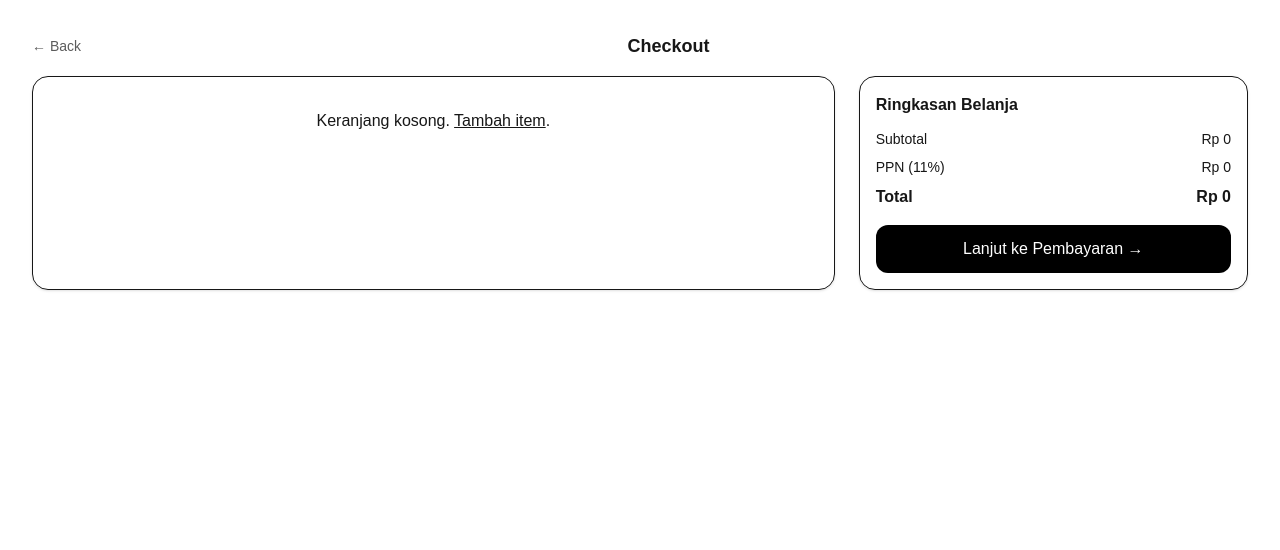
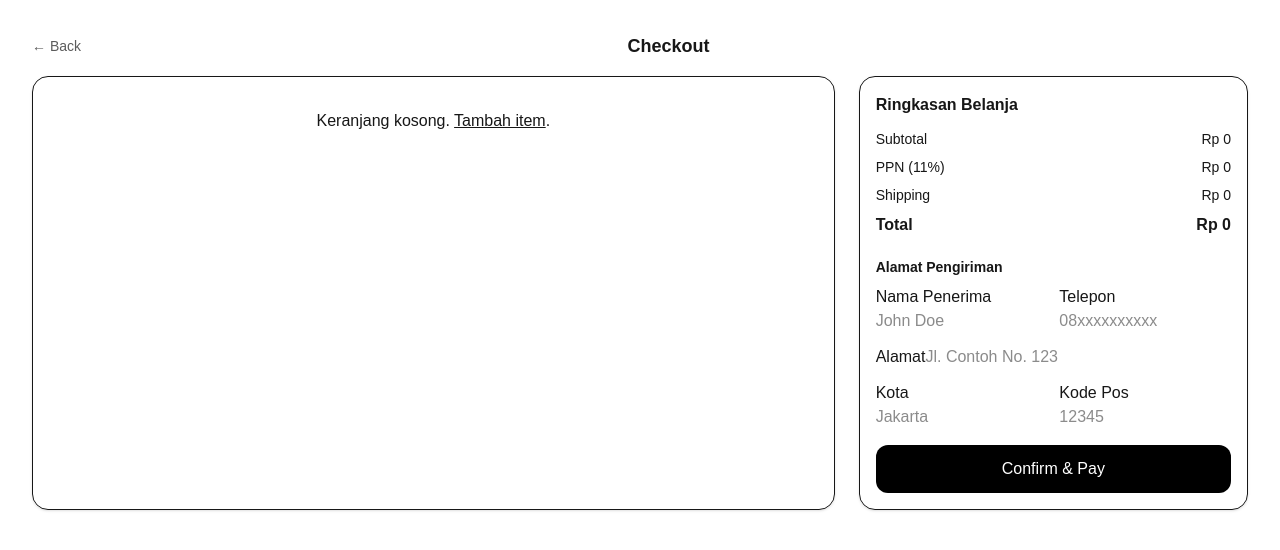
Before and after one commit to SylviaEmily/UTS20251_ITFinTech_Sylvia-Emily-B-Manpioper-, a Next.js app in the folder web_paymentgateway/: page /payment in a window 1280 px wide. Shown: the top 550 px of the page. Built offline with nearby package versions, Linux system fonts and the light colour scheme.

Commit message:
push admin mongodb

```diff
--- /dev/null
+++ b/web_paymentgateway/lib/mongodb.ts
@@ -0,0 +1,23 @@
+// lib/mongodb.ts
+import mongoose from 'mongoose';
+
+const MONGODB_URI = process.env.MONGODB_URI || '';
+
+let cached = (global as any)._mongoose as {
+  conn: typeof mongoose | null;
+  promise: Promise<typeof mongoose> | null;
+};
+if (!cached) cached = (global as any)._mongoose = { conn: null, promise: null };
+
+export async function dbConnect() {
+  if (cached.conn) return cached.conn;
+  if (!MONGODB_URI) {
+    // lempar di dalam fungsi agar bisa ditangkap try/catch API handler
+    throw new Error('Missing MONGODB_URI');
+  }
+  if (!cached.promise) {
+    cached.promise = mongoose.connect(MONGODB_URI);
+  }
+  cached.conn = await cached.promise;
+  return cached.conn;
+}
--- /dev/null
+++ b/web_paymentgateway/models/Order.ts
@@ -0,0 +1,40 @@
+import { Schema, model, models } from 'mongoose';
+
+const ItemSchema = new Schema(
+  {
+    productId: { type: String, required: true },
+    name:      { type: String, required: true },
+    price:     { type: Number, required: true }, // IDR
+    qty:       { type: Number, required: true },
+    lineTotal: { type: Number, required: true },
+  },
+  { _id: false }
+);
+
+const OrderSchema = new Schema(
+  {
+    customer: {
+      name: String,
+      phone: String,
+      address: String,
+      city: String,
+      postalCode: String,
+    },
+    items: { type: [ItemSchema], required: true },
+    amounts: {
+      subtotal: Number,
+      tax: Number,
+      shipping: Number,
+      total: Number, // subtotal + tax + shipping
+      currency: { type: String, default: 'IDR' },
+    },
+    payment: {
+      provider: { type: String, enum: ['manual','midtrans','xendit','stripe'], default: 'manual' },
+      providerRef: String,
+      status: { type: String, enum: ['PENDING','PAID','FAILED','CANCELLED'], default: 'PENDING' },
+    },
+  },
+  { timestamps: true }
+);
+
+export default models.Order || model('Order', OrderSchema);
--- /dev/null
+++ b/web_paymentgateway/pages/api/orders.ts
@@ -0,0 +1,48 @@
+import type { NextApiRequest, NextApiResponse } from 'next';
+import { dbConnect } from '@/lib/mongodb';
+import Order from '@/models/order'; // pastikan casing file = 'models/order.ts'
+
+export default async function handler(req: NextApiRequest, res: NextApiResponse) {
+  if (req.method !== 'POST') return res.status(405).json({ message: 'Method not allowed' });
+
+  try {
+    await dbConnect();
+
+    const { customer, items, amounts, provider = 'manual' } = req.body || {};
+    if (!Array.isArray(items) || items.length === 0) {
+      return res.status(400).json({ message: 'Items required' });
+    }
+
+    const safeItems = items.map((it: any) => ({
+      productId: String(it.productId),
+      name: String(it.name),
+      price: Number(it.price),
+      qty: Number(it.qty),
+      lineTotal: Number(it.lineTotal),
+    }));
+
+    const subtotal = Number(amounts?.subtotal ?? safeItems.reduce((s, it) => s + it.lineTotal, 0));
+    const tax      = Number(amounts?.tax ?? 0);
+    const shipping = Number(amounts?.shipping ?? 0);
+    const total    = Number(amounts?.total ?? subtotal + tax + shipping);
+
+    const order = await Order.create({
+      customer: {
+        name: customer?.name ?? '',
+        phone: customer?.phone ?? '',
+        address: customer?.address ?? '',
+        city: customer?.city ?? '',
+        postalCode: customer?.postalCode ?? '',
+      },
+      items: safeItems,
+      amounts: { subtotal, tax, shipping, total, currency: 'IDR' },
+      payment: { provider, status: 'PENDING' },
+    });
+
+    return res.status(201).json({ orderId: order._id, status: order.payment.status });
+  } catch (err: any) {
+    console.error('POST /api/orders error:', err);
+    // pastikan selalu JSON
+    return res.status(500).json({ message: err?.message || 'Internal error' });
+  }
+}
--- a/web_paymentgateway/pages/payment.tsx
+++ b/web_paymentgateway/pages/payment.tsx
@@ -1,8 +1,79 @@
 import Link from 'next/link';
+import React, { useRef } from 'react';
 import { useCart } from '@/context/CartContext';
+
+function useOrderSubmit(subtotal: number, tax: number, total: number, items: any[]) {
+  const shipping = subtotal > 0 ? 12_000 : 0; // contoh ongkir
+
+  const buildPayload = (form: HTMLFormElement | null) => {
+    const fd = form ? new FormData(form) : new FormData();
+    return {
+      customer: {
+        name: String(fd.get('name') || ''),
+        phone: String(fd.get('phone') || ''),
+        address: String(fd.get('address') || ''),
+        city: String(fd.get('city') || ''),
+        postalCode: String(fd.get('postalCode') || ''),
+      },
+      items: items.map((ci: any) => ({
+        productId: ci.product.id,
+        name: ci.product.name,
+        price: ci.product.price,
+        qty: ci.qty,
+        lineTotal: ci.product.price * ci.qty,
+      })),
+      amounts: { subtotal, tax, shipping, total: total + shipping },
+      provider: 'manual', // nanti ganti 'midtrans'/'xendit' saat integrasi gateway
+    };
+  };
+
+  // === versi submit dengan parsing aman ===
+  const submit = async (formEl: HTMLFormElement | null) => {
+    const payload = buildPayload(formEl);
+
+    const res = await fetch('/api/orders', {
+      method: 'POST',
+      headers: { 'Content-Type': 'application/json' },
+      body: JSON.stringify(payload),
+    });
+
+    // baca dulu sebagai text (bisa JSON atau HTML error)
+    const text = await res.text();
+    let data: any = null;
+    try {
+      data = JSON.parse(text);
+    } catch {
+      // server mengirim HTML (mis. 404/500 dari Next)
+      throw new Error(
+        `Gagal parse JSON. Status ${res.status}. Body: ${text.slice(0, 120)}...`
+      );
+    }
+
+    if (!res.ok) {
+      throw new Error(data?.message || `Gagal: HTTP ${res.status}`);
+    }
+
+    return data as { orderId: string; status: string };
+  };
+
+  return { submit, shipping };
+}
 
 export default function Checkout() {
   const { items, inc, dec, subtotal, tax, total, formatRupiah } = useCart();
+  const formRef = useRef<HTMLFormElement>(null);
+  const { submit, shipping } = useOrderSubmit(subtotal, tax, total, items);
+  const grand = total + shipping;
+
+  async function handleConfirmPay() {
+    try {
+      const { orderId } = await submit(formRef.current);
+      alert(`Order berhasil dibuat: ${orderId}`);
+      // window.location.href = '/payment'; // jika ingin redirect
+    } catch (e: any) {
+      alert(e.message || 'Gagal membuat order');
+    }
+  }
 
   return (
     <main className="mx-auto max-w-7xl p-8">
@@ -61,7 +132,7 @@ export default function Checkout() {
           )}
         </div>
 
-        {/* ===== KANAN: Ringkasan (sticky, rapat) ===== */}
+        {/* ===== KANAN: Ringkasan + Form Alamat + Confirm ===== */}
         <aside className="h-max rounded-2xl border p-4 shadow-sm md:sticky md:top-6">
           <h3 className="mb-3 text-base font-semibold">Ringkasan Belanja</h3>
           <div className="space-y-2 text-sm">
@@ -73,17 +144,45 @@ export default function Checkout() {
               <span>PPN (11%)</span>
               <span>{formatRupiah(tax)}</span>
             </div>
+            <div className="flex justify-between">
+              <span>Shipping</span>
+              <span>{formatRupiah(shipping)}</span>
+            </div>
             <div className="flex justify-between text-base font-semibold">
               <span>Total</span>
-              <span>{formatRupiah(total)}</span>
+              <span>{formatRupiah(grand)}</span>
             </div>
           </div>
 
-          <Link href="/payment" className="mt-4 block">
-            <button className="w-full rounded-xl bg-black py-3 text-white">
-              Lanjut ke Pembayaran →
-            </button>
-          </Link>
+          {/* Form alamat ringkas */}
+          <h4 className="mt-5 mb-2 text-sm font-semibold">Alamat Pengiriman</h4>
+          <form ref={formRef} className="grid grid-cols-1 gap-3 sm:grid-cols-2">
+            <div>
+              <label className="label">Nama Penerima</label>
+              <input name="name" className="input" placeholder="John Doe" />
+            </div>
+            <div>
+              <label className="label">Telepon</label>
+              <input name="phone" className="input" placeholder="08xxxxxxxxxx" />
+            </div>
+            <div className="sm:col-span-2">
+              <label className="label">Alamat</label>
+              <input name="address" className="input" placeholder="Jl. Contoh No. 123" />
+            </div>
+            <div>
+              <label className="label">Kota</label>
+              <input name="city" className="input" placeholder="Jakarta" />
+            </div>
+            <div>
+              <label className="label">Kode Pos</label>
+              <input name="postalCode" className="input" placeholder="12345" />
+            </div>
+          </form>
+
+          {/* Tombol aksi */}
+          <button onClick={handleConfirmPay} className="mt-4 w-full rounded-xl bg-black py-3 text-white">
+            Confirm &amp; Pay
+          </button>
         </aside>
       </section>
     </main>
```
Also changed, not shown: web_paymentgateway/package.json (+8 -6 lines), 1 other file (tests, documents, lock files or other folders).
